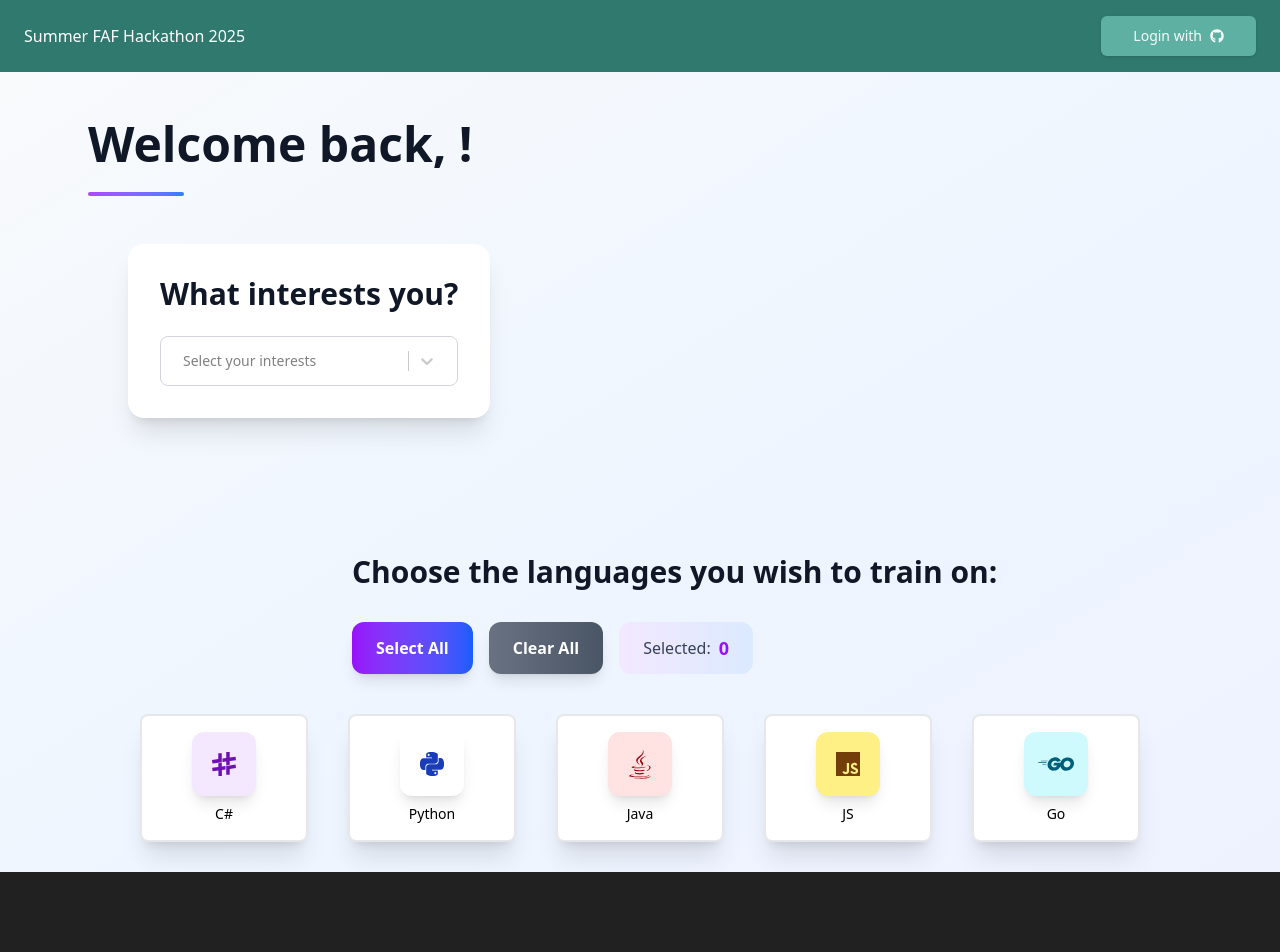
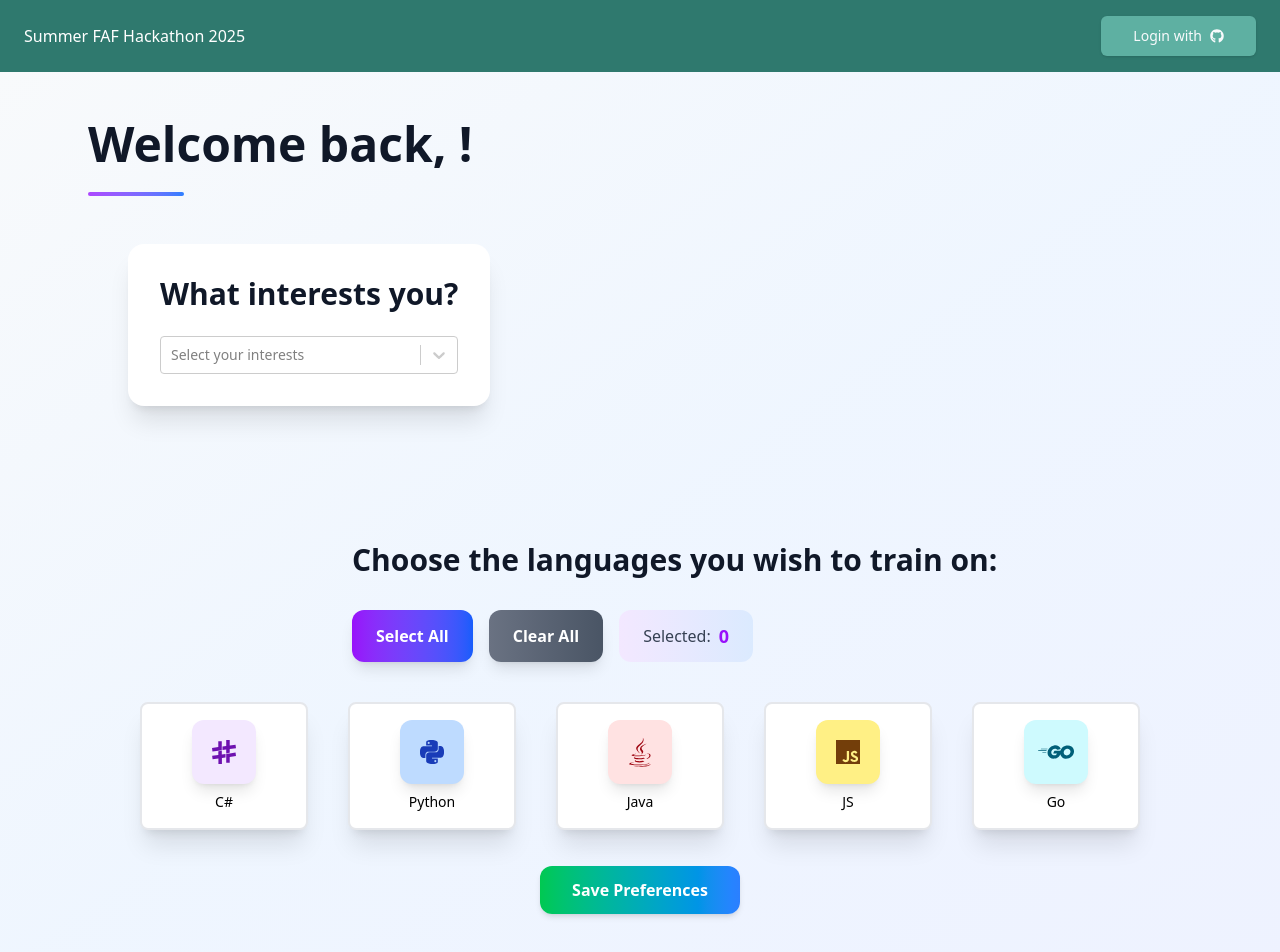
Before and after one commit to alya1007/summer-faf-hackathon-2025, a React (Vite) app in the folder frontend/: page /profile in a window 1280 px wide. Shown: the top 952 px of the page. Before the commit the page ends 872 px from the top, so only its background shows below. Built offline with nearby package versions, Linux system fonts and the light colour scheme; no server answers; a web font is replaced by a local one.

Commit message:
updating preferences patch

```diff
--- a/frontend/src/pages/profile.tsx
+++ b/frontend/src/pages/profile.tsx
@@ -1,23 +1,18 @@
-import React, { useEffect, useState } from "react";
-// import { jwtDecode } from "jwt-decode";
-// import Navbar from "../components/navbar/navbar";
+import React, { useState } from "react";
 import Select from "react-select";
 import makeAnimated from "react-select/animated";
 import { SiSharp, SiPython, SiJavascript, SiGo } from "react-icons/si";
 import { DiJava } from "react-icons/di";
 import { useAuth } from "../context/auth-context";
-// import { BrowserRouter as Router, Route, Routes, Navigate } from 'react-router-dom';
 
 interface Language {
   id: string;
   name: string;
-  icon: React.ReactNode ;
+  icon: React.ReactNode;
   color: string;
 }
 
-const getToken = () => localStorage.getItem("token");
-
-
+const getToken = () => localStorage.getItem("access_token");
 
 const animatedComponents = makeAnimated();
 
@@ -30,18 +25,45 @@ const options = [
 ];
 
 const languages: Language[] = [
-  { id: "c#", name: "C#", icon:  <SiSharp className="text-purple-800"  size={24}/>, color: "bg-purple-100" },
-  { id: "python", name: "Python", icon: <SiPython className="text-blue-800" size={24}/>, color: "bbg-blue-200 " },
-  { id: "java", name: "Java", icon: <DiJava className="text-red-800" size={36}/>, color: "bg-red-100 " },
-  { id: "js", name: "JS", icon: <SiJavascript className="text-yellow-900" size={24}/>, color: "bg-yellow-200 " },
-  { id: "go", name: "Go", icon: <SiGo className="text-cyan-800" size={36}/> , color: "bg-cyan-100" },
+  {
+    id: "c#",
+    name: "C#",
+    icon: <SiSharp className="text-purple-800" size={24} />,
+    color: "bg-purple-100",
+  },
+  {
+    id: "python",
+    name: "Python",
+    icon: <SiPython className="text-blue-800" size={24} />,
+    color: "bg-blue-200",
+  },
+  {
+    id: "java",
+    name: "Java",
+    icon: <DiJava className="text-red-800" size={36} />,
+    color: "bg-red-100",
+  },
+  {
+    id: "javascript",
+    name: "JS",
+    icon: <SiJavascript className="text-yellow-900" size={24} />,
+    color: "bg-yellow-200",
+  },
+  {
+    id: "go",
+    name: "Go",
+    icon: <SiGo className="text-cyan-800" size={36} />,
+    color: "bg-cyan-100",
+  },
 ];
 
 const Profile: React.FC = () => {
   const [selectedLanguages, setSelectedLanguages] = useState<string[]>([]);
-  const [selectedInterests, setSelectedInterests] = useState<{ value: string; label: string }[]>([]);
+  const [selectedInterests, setSelectedInterests] = useState<
+    { value: string; label: string }[]
+  >([]);
 
-const {user} = useAuth();
+  const { user } = useAuth();
 
   const toggleLanguage = (languageId: string) => {
     setSelectedLanguages((prev) =>
@@ -59,30 +81,52 @@ const {user} = useAuth();
     setSelectedLanguages(languages.map((lang) => lang.id));
   };
 
+  const handleSubmit = async () => {
+    const token = getToken();
+    if (!token) return;
 
+    const payload = {
+      pref_langs: selectedLanguages,
+      pref_domains: selectedInterests.map((item) => item.value),
+    };
+
+    console.log(JSON.stringify(payload));
+
+    try {
+      const response = await fetch(
+        `${import.meta.env.VITE_API_URL}/users/update-user-prefs/`,
+        {
+          method: "PATCH",
+          headers: {
+            "Content-Type": "application/json",
+            Authorization: `Bearer ${token}`,
+          },
+          body: JSON.stringify(payload),
+        }
+      );
+
+      if (!response.ok) {
+        throw new Error("Failed to update preferences");
+      }
+
+      const data = await response.json();
+      console.log("Preferences updated:", data);
+    } catch (error) {
+      console.error("Error:", error);
+    }
+  };
 
   return (
-    <div className="min-h-screen bg-gradient-to-br from-slate-50 via-blue-50 to-indigo-50 ">
-
-      <div className="relative overflow-hidden">
-        {/* <div className="absolute inset-0 overflow-hidden pointer-events-none">
-          <div className="absolute -top-40 -right-40 w-80 h-80 bg-purple-300 rounded-full mix-blend-multiply filter blur-xl opacity-70 animate-pulse"></div>
-        </div> */}
-
+    <div className="min-h-screen bg-gradient-to-br from-slate-50 via-blue-50 to-indigo-50">
       <div className="relative max-w-7xl mx-auto px-4 sm:px-6 lg:pl-22 pt-12">
         <div className="flex flex-col md:flex-row items-center md:items-start gap-10 mb-2">
           {user && (
             <img
               src={user.profile_pic_url}
-                alt={`${user?.username}'s avatar`}
+              alt={`${user.username}'s avatar`}
               className="w-90 h-90 rounded-full border-4 border-white shadow-2xl object-cover hover:scale-105 transition-transform duration-300"
             />
           )}
-            {/* <div className="absolute inset-0 rounded-full"></div>
-                    <div className="absolute bottom-6 right-12 w-8 h-8 bg-green-500 rounded-full border-4 border-white flex items-center justify-center">
-                      <div className="w-3 h-3 bg-white rounded-full"></div>
-                    </div> */}
-
           <div>
             <h1 className="text-5xl font-bold text-gray-900 mb-4">
               Welcome back,{" "}
@@ -91,12 +135,11 @@ return (
               </span>
               !
             </h1>
-
             <div className="mt-6 flex justify-start">
               <div className="h-1 w-24 bg-gradient-to-r from-purple-500 to-blue-500 rounded-full"></div>
             </div>
 
-              <div className="max-w-4xl  pl-4 sm:pl-6 lg:pl-10 py-12">
+            <div className="max-w-4xl pl-4 sm:pl-6 lg:pl-10 py-12">
               <div className="bg-white rounded-2xl shadow-xl p-8 mb-12">
                 <div className="mb-4">
                   <h2 className="text-3xl font-bold text-gray-900 mb-2">
@@ -104,63 +147,20 @@ return (
                   </h2>
                 </div>
 
-                  <div className="max-w-md  "></div>
                 <Select
                   closeMenuOnSelect={false}
                   components={animatedComponents}
                   options={options}
                   isMulti
                   value={selectedInterests}
-                    onChange={(selected) => setSelectedInterests(selected as { value: string; label: string }[])}
+                  onChange={(selected) =>
+                    setSelectedInterests(
+                      selected as { value: string; label: string }[]
+                    )
+                  }
                   placeholder="Select your interests"
                   className="w-full mt-6 text-sm"
-                    styles={{
-                      control: (base, state) => ({
-                        ...base,
-                        backgroundColor: "white",
-                        borderRadius: "0.5rem",
-                        borderColor: state.isFocused ? "#6366f1" : "#d1d5db",
-                        boxShadow: state.isFocused
-                          ? "0 0 0 2px rgba(99, 102, 241, 0.5)"
-                          : "none",
-                        padding: "0.375rem 0.75rem",
-                        cursor: "pointer",
-                      }),
-                      menu: (base) => ({
-                        ...base,
-                        zIndex: 50,
-                        borderRadius: "0.5rem",
-                        boxShadow: "0 10px 15px -3px rgba(0,0,0,0.1)",
-                      }),
-                      option: (base, state) => ({
-                        ...base,
-                        padding: "0.5rem 1rem",
-                        backgroundColor: state.isFocused ? "#f3f4f6" : "white",
-                        color: "#111827",
-                        cursor: "pointer",
-                      }),
-                      multiValue: (base) => ({
-                        ...base,
-                        backgroundColor: "#e0e7ff",
-                        borderRadius: "0.25rem",
-                        padding: "0 0.25rem",
-                      }),
-                      multiValueLabel: (base) => ({
-                        ...base,
-                        color: "#1e3a8a",
-                        fontWeight: "500",
-                      }),
-                      multiValueRemove: (base) => ({
-                        ...base,
-                        color: "#1e3a8a",
-                        ":hover": {
-                          backgroundColor: "#c7d2fe",
-                          color: "#1e3a8a",
-                        },
-                      }),
-                    }}
                 />
-                </div>
               </div>
             </div>
           </div>
@@ -175,13 +175,13 @@ return (
           <div className="flex flex-wrap mx-auto gap-4 mb-8 mt-8">
             <button
               onClick={selectAll}
-              className="px-6 py-3 bg-gradient-to-r from-purple-600 to-blue-600 text-white rounded-xl font-semibold hover:from-blue-600 hover:to-blue-700 transform hover:-translate-y-0.5 transition-all duration-200 shadow-lg hover:shadow-xl"
+              className="px-6 py-3 bg-gradient-to-r from-purple-600 to-blue-600 text-white rounded-xl font-semibold hover:from-blue-600 hover:to-blue-700 transition-all duration-200 shadow-lg"
             >
               Select All
             </button>
             <button
               onClick={clearAll}
-              className="px-6 py-3 bg-gradient-to-r from-gray-500 to-gray-600 text-white rounded-xl font-semibold hover:from-gray-600 hover:to-gray-700 transform hover:-translate-y-0.5 transition-all duration-200 shadow-lg hover:shadow-xl"
+              className="px-6 py-3 bg-gradient-to-r from-gray-500 to-gray-600 text-white rounded-xl font-semibold hover:from-gray-600 hover:to-gray-700 transition-all duration-200 shadow-lg"
             >
               Clear All
             </button>
@@ -194,38 +194,18 @@ return (
           </div>
         </div>
 
-        <div className="grid grid-cols-2 sm:grid-cols-3 md:grid-cols-5 gap-10 mb-8 w-250 h-4 mx-auto rounded-5xl ">
+        <div className="grid grid-cols-2 sm:grid-cols-3 md:grid-cols-5 gap-10 mb-8 w-250 h-4 mx-auto rounded-5xl">
           {languages.map((language) => (
             <button
               key={language.id}
               onClick={() => toggleLanguage(language.id)}
-              className={`
-                relative p-4 rounded-lg border-2 transition-all duration-200 hover:scale-105 group shadow-xl
-                ${
+              className={`relative p-4 rounded-lg border-2 transition-all duration-200 hover:scale-105 group shadow-xl ${
                 selectedLanguages.includes(language.id)
-                    ? "border-purple-400 bg-gradient-to-br from-purple-50 to-blue-50 shadow-lg shadow-purple-200"
-                    : "border-gray-200 bg-white hover:border-purple-300 hover:shadow-lg"
-                }
-              `}
+                  ? "border-purple-400 bg-gradient-to-br from-purple-50 to-blue-50 shadow-purple-200"
+                  : "border-gray-200 bg-white hover:border-purple-300"
+              }`}
             >
-
-              {/* {selectedLanguages.includes(language.id) && (
-                <div className="absolute -top-3 -right-3 w-8 h-8 bg-gradient-to-r from-purple-500 to-blue-500 rounded-full flex items-center justify-center shadow-lg">
-                  <svg
-                    className="w-4 h-4 text-white"
-                    fill="currentColor"
-                    viewBox="0 0 20 20"
-                  >
-                    <path
-                      fillRule="evenodd"
-                      d="M16.707 5.293a1 1 0 010 1.414l-8 8a1 1 0 01-1.414 0l-4-4a1 1 0 011.414-1.414L8 12.586l7.293-7.293a1 1 0 011.414 0z"
-                      clipRule="evenodd"
-                    />
-                  </svg>
-                </div>
-              )} */}
-
-              <div className="flex flex-col items-center space-y-2 ">
+              <div className="flex flex-col items-center space-y-2">
                 <div
                   className={`w-16 h-16 rounded-xl ${language.color} flex items-center justify-center text-white font-bold text-xl group-hover:scale-110 transition-transform shadow-lg`}
                 >
@@ -239,10 +219,17 @@ return (
           ))}
         </div>
       </div>
-      {/* <div className="absolute inset-0 overflow-hidden">
-          <div className="absolute -bottom-40 -left-40 w-80 h-80 bg-blue-300 rounded-full mix-blend-multiply filter blur-xl opacity-70 animate-pulse delay-1000"></div>
-        </div> */}
+
+      <div className="flex justify-center mt-6">
+        <button
+          onClick={handleSubmit}
+          className="px-8 py-3 bg-gradient-to-r from-green-500 to-blue-500 text-white my-15 rounded-xl font-semibold hover:from-green-600 hover:to-blue-600 transition-all duration-200 shadow-md hover:shadow-xl"
+        >
+          Save Preferences
+        </button>
+      </div>
     </div>
   );
 };
+
 export default Profile;
```
Lines whose indentation alone changed are shown as unchanged.
